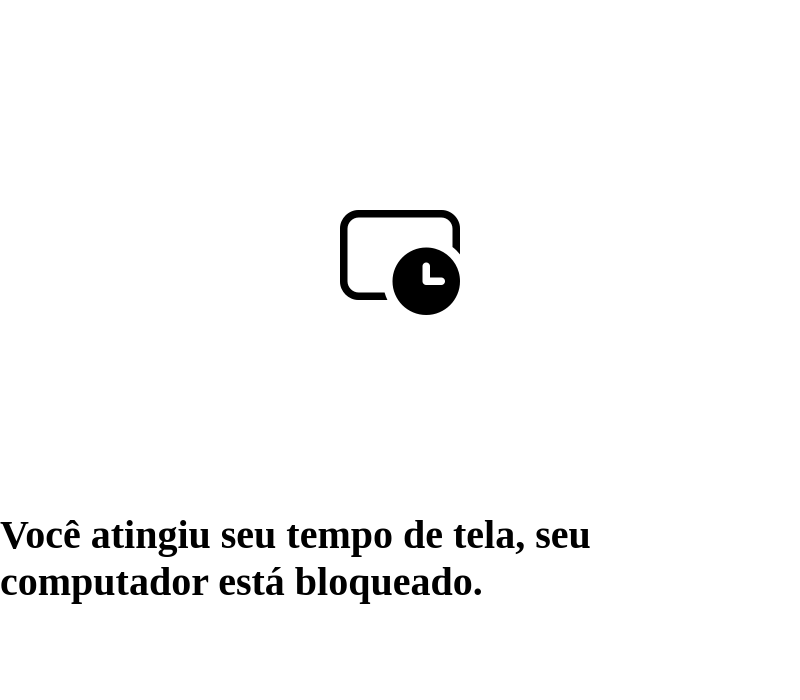
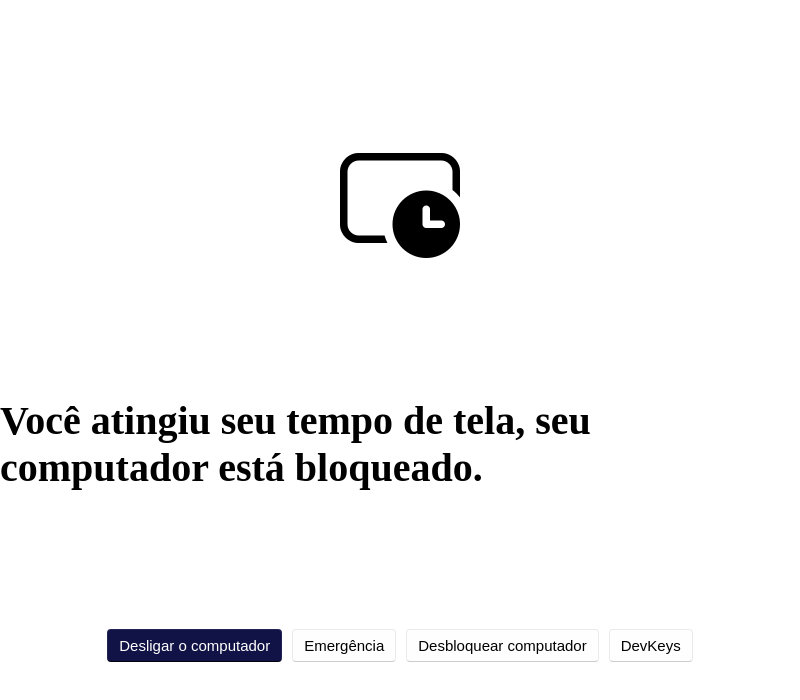
Before and after one commit to IgorSilva-S/MeuControle, an Electron app: page src/lockScreen.html in a window 800 px wide. Drawn offline with Linux system fonts and the light colour scheme; a web font is replaced by a local one.

Commit message:
Lock Screen Update

```diff
--- a/src/lockScreen.css
+++ b/src/lockScreen.css
@@ -1,6 +1,7 @@
 * {
     padding: 0;
     margin: 0;
+    user-select: none;
 }
 
 :root {
@@ -29,3 +30,8 @@ section {
 section fluent-icon {
     font-size: 120px;
 }
+
+.alignButtons {
+    gap: 10px;
+    display: flex;
+}
--- a/src/lockScreen.html
+++ b/src/lockScreen.html
@@ -14,6 +14,20 @@
     <section>
         <fluent-icon>&#xF182;</fluent-icon>
         <h1 textType="titleLarge">Você atingiu seu tempo de tela, seu computador está bloqueado.</h1>
+        <div class="alignButtons">
+            <button class="app-btn app-btn-primary">
+                <span>Desligar o computador</span>
+            </button>
+            <button class="app-btn">
+                <span>Emergência</span>
+            </button>
+            <button class="app-btn">
+                <span>Desbloquear computador</span>
+            </button>
+            <button class="app-btn">
+                <span>DevKeys</span>
+            </button>
+        </div>
     </section>
 
     <!--Windows UI Locak Links-->
```
